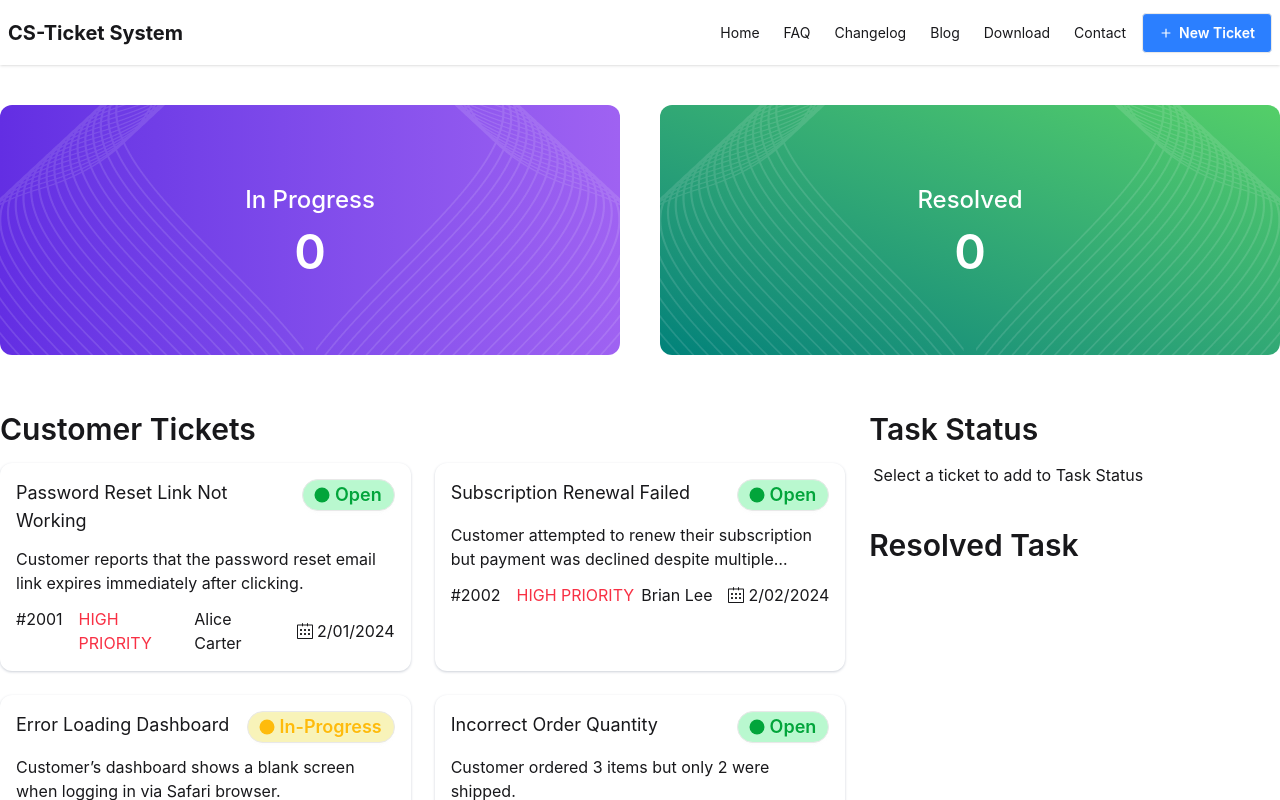
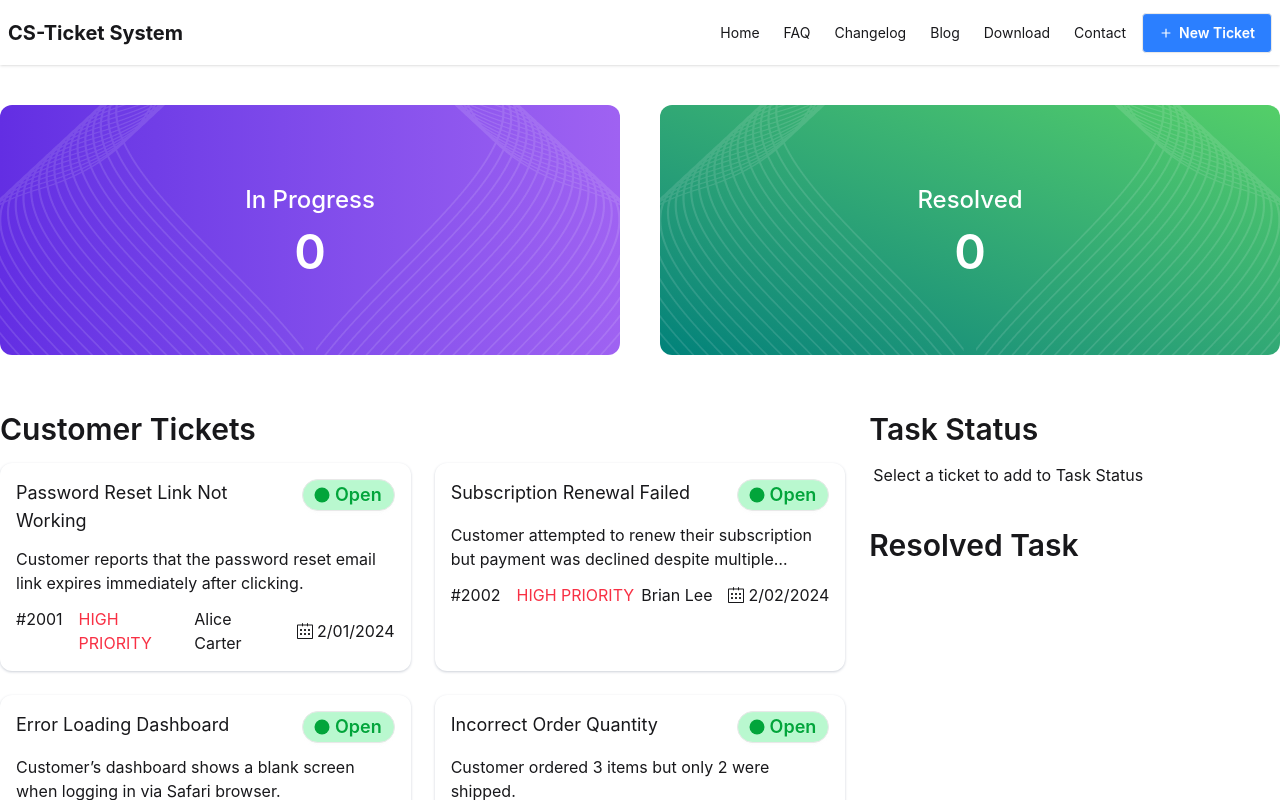
Before and after one commit to CodeX-Hunter/cs-ticket-system, a React (Vite) app: page / in a window 1280 px wide. Shown: the top 800 px of the page. Built offline with nearby package versions, Linux system fonts and the light colour scheme.

Commit message:
change status function added

```diff
--- a/public/support-ticket.json
+++ b/public/support-ticket.json
@@ -22,7 +22,7 @@
     "title": "Error Loading Dashboard",
     "description": "Customer’s dashboard shows a blank screen when logging in via Safari browser.",
     "priority": "MEDIUM PRIORITY",
-    "status": "In-Progress",
+    "status": "Open",
     "customer": "Chloe Martinez",
     "date": "2/03/2024"
   },
@@ -40,7 +40,7 @@
     "title": "Mobile Notifications Not Received",
     "description": "Customer is not receiving push notifications on iOS 17 devices.",
     "priority": "MEDIUM PRIORITY",
-    "status": "In-Progress",
+    "status": "Open",
     "customer": "Ella Thompson",
     "date": "2/05/2024"
   },
@@ -76,7 +76,7 @@
     "title": "Email Verification Not Received",
     "description": "Customer signed up but never received the verification email.",
     "priority": "MEDIUM PRIORITY",
-    "status": "In-Progress",
+    "status": "Open",
     "customer": "Isabella Moore",
     "date": "2/09/2024"
   },
@@ -94,7 +94,7 @@
     "title": "Delayed Shipping Notification",
     "description": "Customer did not receive any update about delayed shipping for their order.",
     "priority": "MEDIUM PRIORITY",
-    "status": "In-Progress",
+    "status": "Open",
     "customer": "Karen White",
     "date": "2/11/2024"
   },
--- a/src/App.jsx
+++ b/src/App.jsx
@@ -132,16 +132,18 @@ function App() {
   const [tickets, setTickets] = useState([]);
   const [tasks, setTasks] = useState([]);
 
-  const handleTask = (ticket) => {
-    console.log(ticket.ticket_number);
-    const exist = tasks.find(ticketNumber=>ticketNumber.ticket_number === ticket.ticket_number)
-    if(exist){
-      return  alert("duplicate ditected")
-    }
+  const handleTask = (ticketNumber) => {
+    console.log(ticketNumber.ticket_number);
+    const updateTickets = tickets.map((ticket)=> ticket.ticket_number === ticketNumber.ticket_number ? {...ticket, status: "In-Progress"} : ticket )
+    setTickets(updateTickets)
+  //   const exist = tasks.find(ticketNumber=>ticketNumber.ticket_number === ticket.ticket_number)
+  //   if(exist){
+  //     return  alert("duplicate ditected")
+  //   }
 
-    console.log(ticket);
-    setTasks([...tasks, ticket])
-  console.log(tasks);
+  //   console.log(ticket);
+  //   setTasks([...tasks, ticket])
+  // console.log(tasks);
 
   };
 
@@ -153,6 +155,7 @@ function App() {
     };
     customerTicket();
   }, []);
+
 
 
   return (
```
